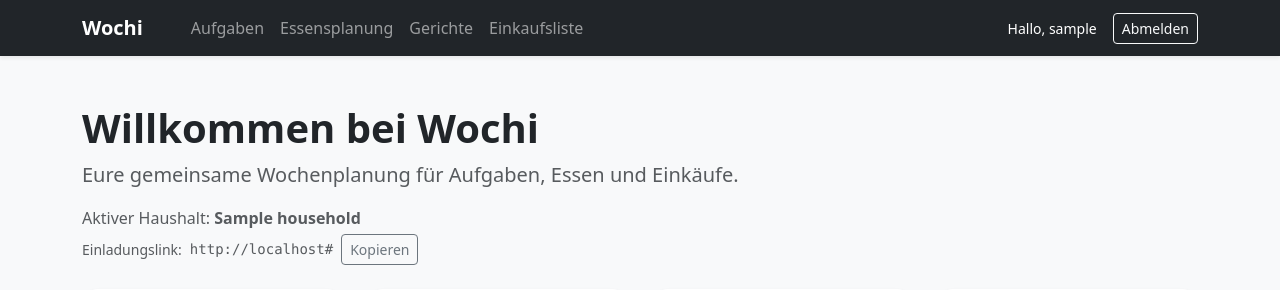
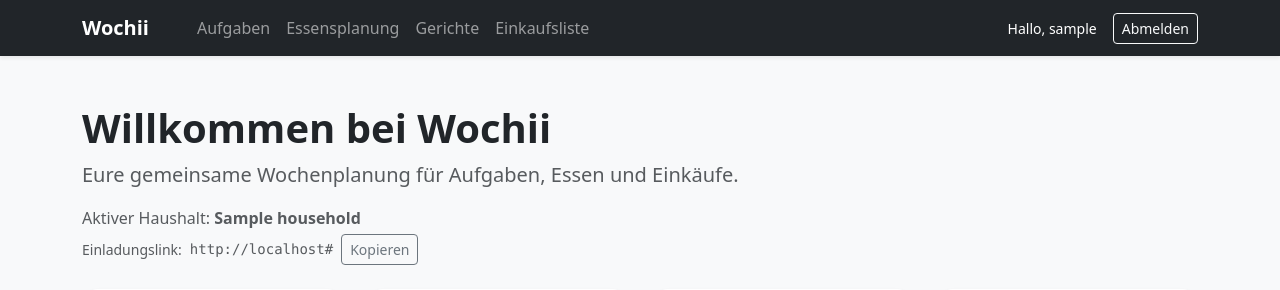
Before and after one commit to codi-wan-hash/Wochi, a Django app: page / in a window 1280 px wide. Shown: the top 290 px of the page. Run offline with Django 5.2, Linux system fonts and the light colour scheme; a user stored in the database is signed in; tables that the repository leaves empty hold one stand-in row (values such as "Sample post"); parts of the project's set-up code (start-up, migrations or seed data) failed here and were passed over.

Commit message:
rename app display name from Wochi to Wochii
Co-Authored-By: Claude Sonnet 4.6 <noreply@anthropic.com>

```diff
--- a/templates/base.html
+++ b/templates/base.html
@@ -3,14 +3,14 @@
 <head>
     <meta charset="UTF-8">
     <meta name="viewport" content="width=device-width, initial-scale=1.0">
-    <title>Wochi</title>
+    <title>Wochii</title>
     <link href="https://cdn.jsdelivr.net/npm/bootstrap@5.3.3/dist/css/bootstrap.min.css" rel="stylesheet">
 </head>
 <body class="bg-light">
 
 <nav class="navbar navbar-expand-lg navbar-dark bg-dark shadow-sm">
     <div class="container">
-        <a class="navbar-brand fw-bold" href="{% url 'home' %}">Wochi</a>
+        <a class="navbar-brand fw-bold" href="{% url 'home' %}">Wochii</a>
 
         {% if user.is_authenticated %}
         <div class="navbar-nav ms-4">
--- a/templates/home.html
+++ b/templates/home.html
@@ -2,7 +2,7 @@
 
 {% block content %}
 <div class="mb-4">
-    <h1 class="display-6 fw-bold">Willkommen bei Wochi</h1>
+    <h1 class="display-6 fw-bold">Willkommen bei Wochii</h1>
     <p class="lead text-muted">
         Eure gemeinsame Wochenplanung für Aufgaben, Essen und Einkäufe.
     </p>
```
